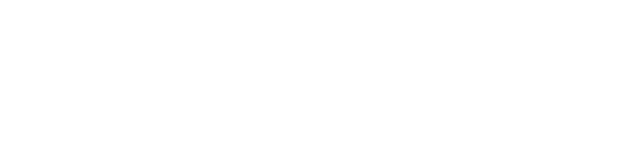
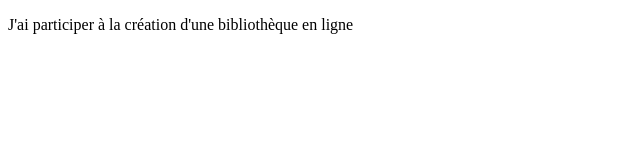
Before and after one commit to Kevjunsew/git-mon-cv, a plain HTML site: page index.html in a window 1280 px wide. Shown: the whole page, without its empty margins (0-640 px from the left). Drawn offline with Linux system fonts and the light colour scheme.

Commit message:
mise en place de la section experiences

```diff
--- a/index.html
+++ b/index.html
@@ -7,6 +7,8 @@
     <title>Document</title>
 </head>
 <body>
-
+    <p>
+        J'ai participer à la création  d'une bibliothèque en ligne
+    </p>
 </body>
 </html>
```
